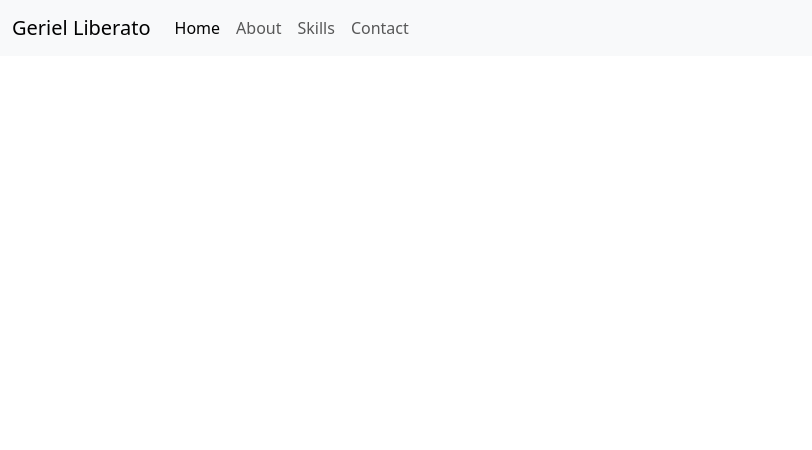
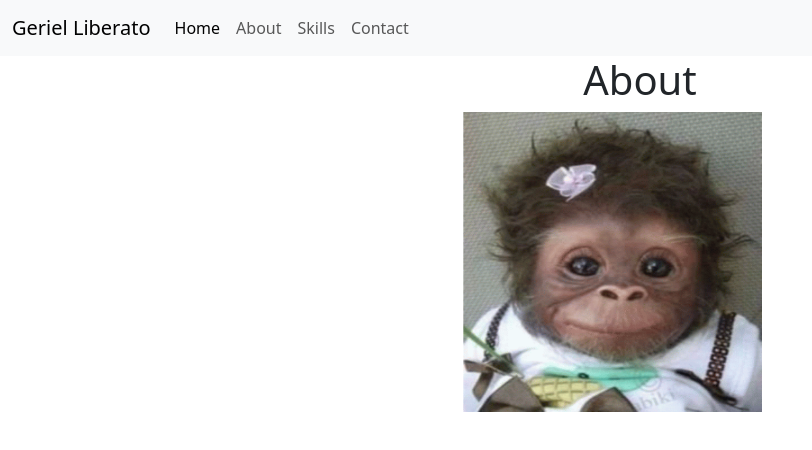
Before and after one commit to Geriel-L/GerielLiberato-profolio, a plain HTML site: page index.html in a window 1280 px wide. Shown: the whole page, without its empty margins (0-812 px from the left). Drawn offline with nearby package versions, Linux system fonts and the light colour scheme.

Commit message:
I started a about section and image

```diff
--- a/index.html
+++ b/index.html
@@ -23,6 +23,19 @@
          </div>
        </div>
      </nav>
+
+<!-- This is the beginning of the about section -->
+<div class="container">
+  <div class="row">
+    <div class="col"></div>
+    <div class="col">
+    <h1 class="text-center">About</h1>
+   <img src="monkey.jpg" width="300" height="300">
+    </div>
+    <div class="col"></div>
+  </div>
+</div>
+
     <script src="https://cdn.jsdelivr.net/npm/bootstrap@5.3.3/dist/js/bootstrap.bundle.min.js" integrity="sha384-YvpcrYf0tY3lHB60NNkmXc5s9fDVZLESaAA55NDzOxhy9GkcIdslK1eN7N6jIeHz" crossorigin="anonymous"></script>
    </body>
  </html>
```
Also changed, not shown: monkey.jpg (added).
